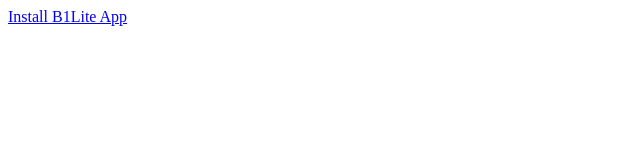
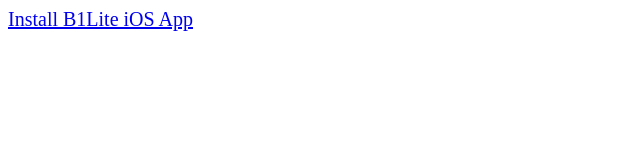
Before and after one commit to smbinnovationlab/smbinnovationlab.github.io, a plain HTML site: page index.html in a window 1280 px wide. Shown: the whole page, without its empty margins (0-640 px from the left). Drawn offline with Linux system fonts and the light colour scheme.

Commit message:
enhance index.html

```diff
--- a/index.html
+++ b/index.html
@@ -1,7 +1,16 @@
 <html>
+    <head>
+        <style>
+            .link {
+                font-size: 20
+            }
+        </style>
+    </head>
     <body>
-        <a href="itms-services://?action=download-manifest&url=https://smbinnovationlab.github.io/B1Lite/manifest.plist">
-            Install B1Lite App
+        <a
+            class="link"
+            href="itms-services://?action=download-manifest&url=https://smbinnovationlab.github.io/B1Lite/manifest.plist">
+            Install B1Lite iOS App
         </a>
     </body>
 </html>
```
